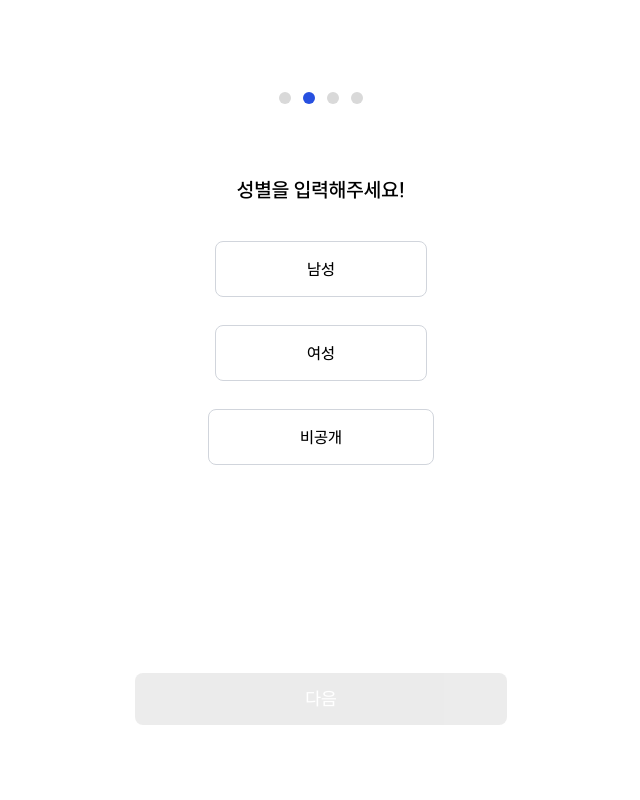
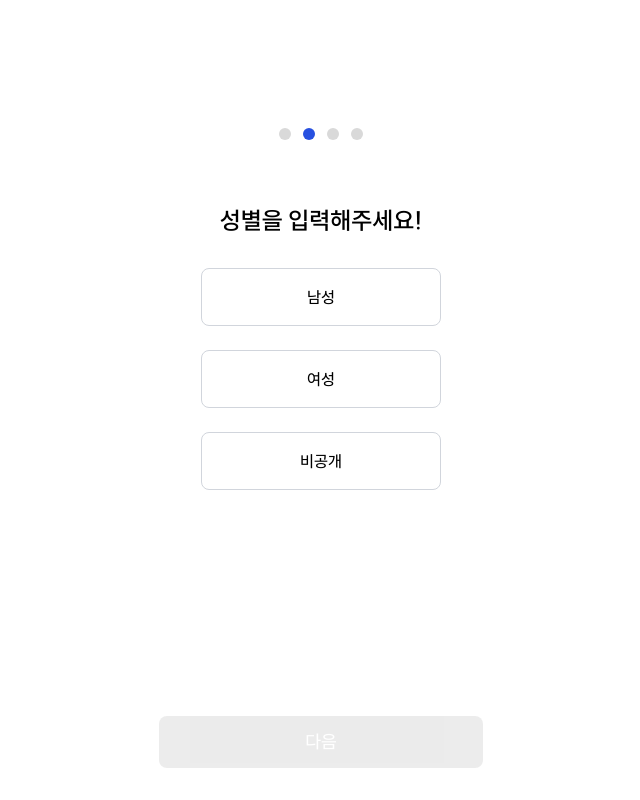
Before and after one commit to e-bing/Walkie_frontend, a Next.js app: page /signup/gender in a window 1280 px wide. Shown: the whole page, without its empty margins (319-959 px from the left). Built offline with nearby package versions, Linux system fonts and the light colour scheme.

Commit message:
fix : ui 수정

```diff
--- a/src/app/signup/gender/components/OptionButton.tsx
+++ b/src/app/signup/gender/components/OptionButton.tsx
@@ -1,4 +1,3 @@
-// src/app/signup/gender/components/OptionButton.tsx
 'use client';
 
 import React from 'react';
@@ -15,16 +14,13 @@ const OptionButton: React.FC<OptionButtonProps> = ({ label, selected, onClick })
       type="button"
       onClick={onClick}
       className={`
-        inline-block
-        h-[3.5rem]
-        px-[5.7rem]
-        min-w-[12rem]
-        rounded-lg
-        border
-        bg-white
-        text-base
-        font-medium
-        transition
+        w-full
+        rounded-lg border bg-white
+        text-base font-medium transition
+        /* 모바일: 상하 0.75rem, 좌우 1rem */
+        px-4 py-3
+        /* sm 이상: 상하 1rem, 좌우 1.5rem */
+        sm:px-6 sm:py-4
         ${
           selected
             ? 'border-[#2750E0] text-[#2750E0]'
--- a/src/components/templates/GenderSelectionScreen.tsx
+++ b/src/components/templates/GenderSelectionScreen.tsx
@@ -17,33 +17,25 @@ const GenderSelectionScreen: React.FC = () => {
   const router = useRouter();
 
   const handleNext = () => {
-    // TODO: 선택값 저장 로직 추가예정
     router.push('/signup/birthyear');
   };
 
   return (
-    <div
-      className="
-        flex flex-col items-center
-        min-h-screen overflow-y-auto
-        px-[1.5rem] pt-[5.75rem]
-        pb-[env(safe-area-inset-bottom)]
-      "
-    >
-      {/* 1) 스텝 */}
+    <div className="flex flex-col items-center justify-center min-h-screen bg-white px-4 sm:px-6">
+      {/* 메인 컨텐츠 */}
+      <div className="flex-1 w-full max-w-[15rem] flex flex-col items-center pt-28 sm:pt-32 overflow-y-auto pb-8">
+        {/* 스텝 인디케이터 */}
+        <div className="mb-4 sm:mb-6">
           <StepIndicator current={2} total={4} />
+        </div>
 
         {/* 타이틀 */}
-      <h2
-        className="
-          mt-[3.5rem] text-xl font-semibold
-          text-center mb-[1.3rem] text-black
-        "
-      >
+        <h2 className="mt-4 sm:mt-6 text-xl sm:text-2xl font-semibold text-center text-black mb-6 sm:mb-8">
           성별을 입력해주세요!
         </h2>
 
-      <div className="flex flex-col items-center space-y-[1.75rem] mt-[1rem]">
+        {/* 옵션 리스트: 화면 크기에 따라 간격 조절 */}
+        <div className="w-full flex flex-col items-center space-y-4 sm:space-y-5 md:space-y-6">
           {GENDERS.map(({ value, label }) => (
             <OptionButton
               key={value}
@@ -53,15 +45,16 @@ const GenderSelectionScreen: React.FC = () => {
             />
           ))}
         </div>
+      </div>
 
-      {/* 다음 버튼 */}
-      <div className="w-full flex justify-center mt-[13rem] mb-[1rem]">
+      {/* 하단 고정 버튼 */}
+      <div className="w-full sticky bottom-0 bg-white py-6 sm:py-8 px-4 sm:px-6">
         <Button
           onClick={handleNext}
           disabled={!selected}
           variant={selected ? 'primary' : 'secondary'}
           size="lg"
-          className="text-white w-[15rem]"
+          className="w-full text-white"
         >
           다음
         </Button>
```
Lines whose indentation alone changed are shown as unchanged.
